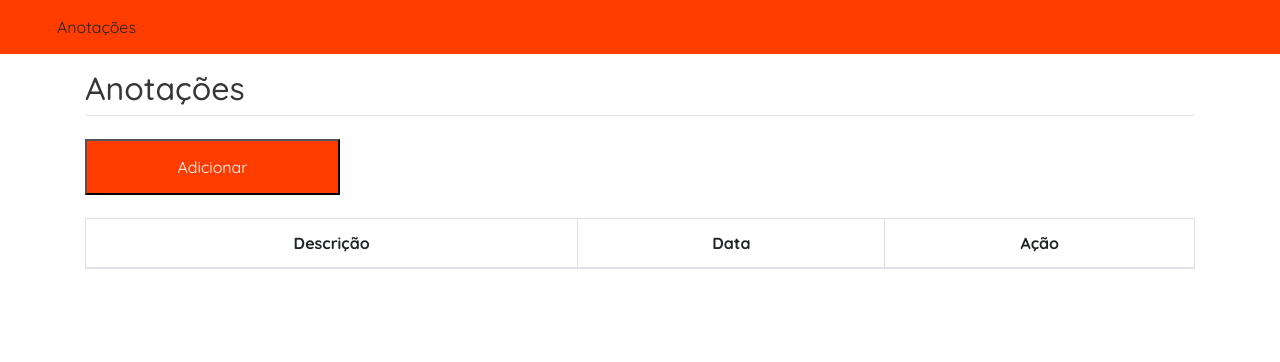
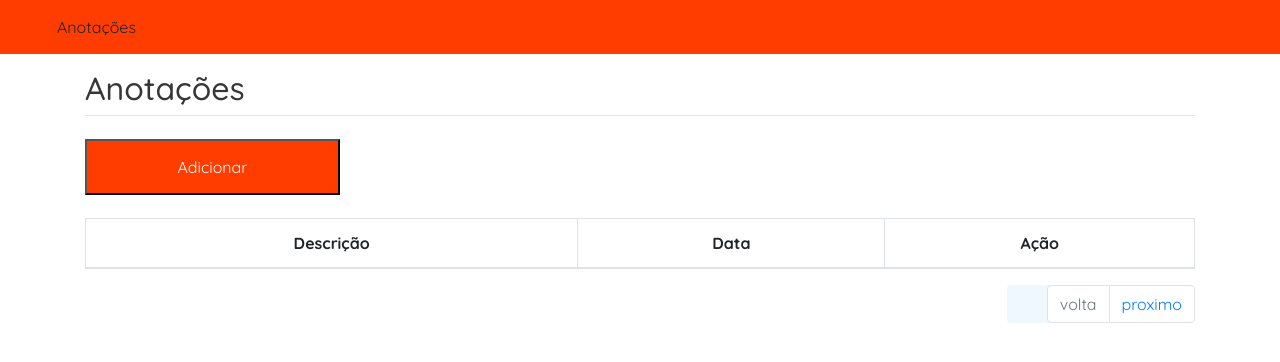
Before and after one commit to danielberglopes/Anota-es, a Vue app: page / in a window 1280 px wide. Shown: the top 362 px of the page. Built offline with nearby package versions, Linux system fonts and the light colour scheme.

Commit message:
chora
Ultimas atualização

```diff
--- a/src/views/DashboardView.vue
+++ b/src/views/DashboardView.vue
@@ -23,7 +23,7 @@
               </tr>
             </thead>
           <tbody>
-              <tr v-for="(item, index) in dataItems" :key="index">
+              <tr v-for="(item, index) in paginatedDataItems"  :key="index">
                 <td class="scrollable">{{ item.description }}</td>
 
 
@@ -43,9 +43,27 @@
               </tr>
             </tbody>
           </table>
+
+          <div class="row ">
+          <div class="col-sm-12">
+            <ul class="pagination" >
+              <li class="page-item" :class="{ 'disabled': currentPage === 1 }">
+                <button class="page-link" @click="prevPage">volta</button>
+              </li>
+              <li class="page-item" v-for="page in totalPages" :key="page" :class="{ 'active': page === currentPage }">
+                <button class="page-link" @click="goToPage(page)">{{ page }}</button>
+              </li>
+              <li class="page-item" :class="{ 'disabled': currentPage === totalPages }">
+                <button class="page-link" @click="nextPage">proximo</button>
+              </li>
+            </ul>
+          </div>
+        </div>
+
         </div>
       </div>
     </div>
+
     <div class="modal fade" id="myModal">
       <div class="modal-dialog modal-xl">
         <div class="modal-content">
@@ -133,11 +151,32 @@ export default {
       editIndex: null,
       successMessageVisible: false,
       deleteMessageVisible: false,
+      currentPage: 1,
+      pageSize: 6,
     };
   },
 
 
   methods: {
+
+    prevPage() {
+        if (this.currentPage > 1) {
+          this.currentPage--;
+        }
+      },
+      nextPage() {
+        if (this.currentPage < this.totalPages) {
+          this.currentPage++;
+        }
+      },
+      goToPage(page) {
+        if (page >= 1 && page <= this.totalPages) {
+          this.currentPage = page;
+        }
+      },
+
+
+
     submitForm() {
       if (
         this.formData.name &&
@@ -165,7 +204,7 @@ export default {
         localStorage.setItem("dataItems", JSON.stringify(this.dataItems));
         this.successMessageVisible = true;
 
-// Hide success message after 2 seconds
+
 setTimeout(() => {
   this.successMessageVisible = false;
 }, 2000);
@@ -203,7 +242,21 @@ setTimeout(() => {
   components: {
     ButtonView
 
-  }
+  },
+
+
+
+
+  computed: {
+      paginatedDataItems() {
+        const start = (this.currentPage - 1) * this.pageSize;
+        const end = start + this.pageSize;
+        return this.dataItems.slice(start, end);
+      },
+      totalPages() {
+        return Math.ceil(this.dataItems.length / this.pageSize);
+      },
+    },
 };
 </script>
 
@@ -248,7 +301,9 @@ setTimeout(() => {
  background-color: var(--cor-primaria);
 }
 
-
+.pagination{
+  float: right; background-color: aliceblue;
+}
 form {
 
   padding: 33px;
```
